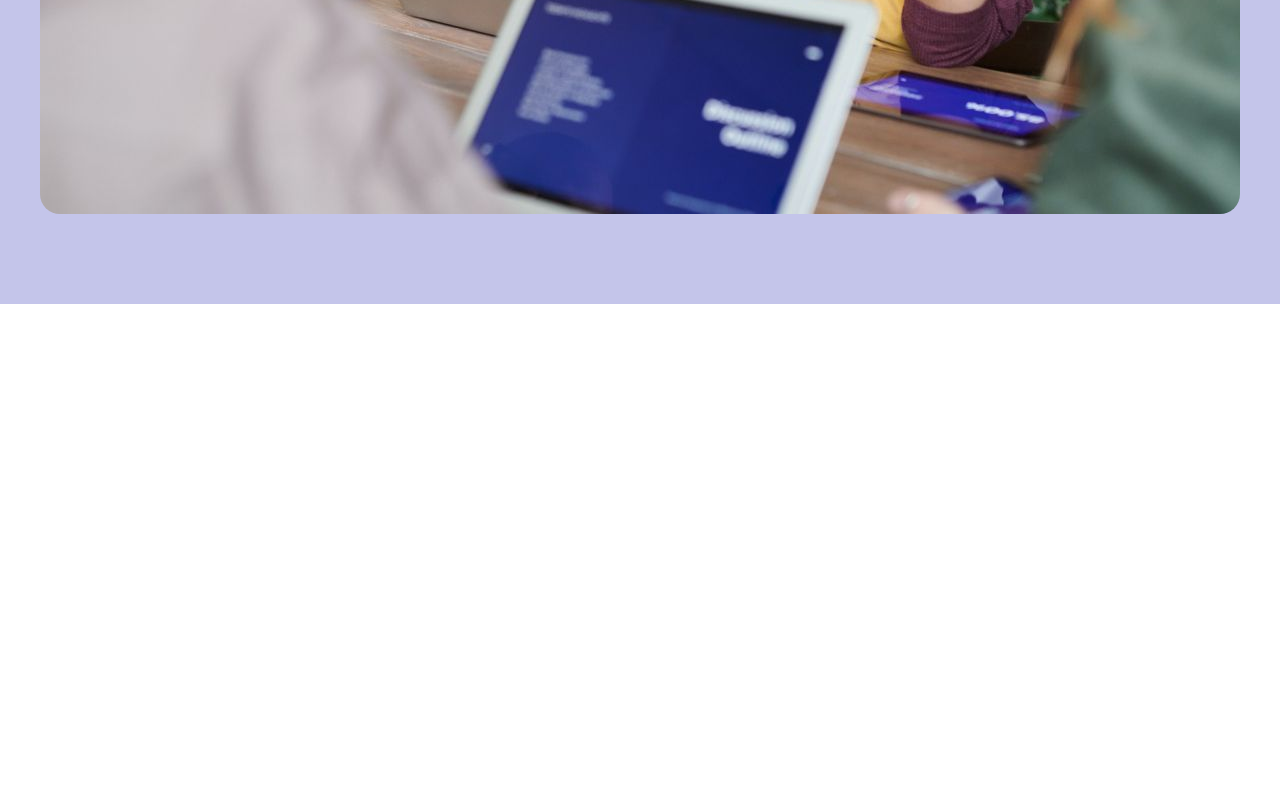
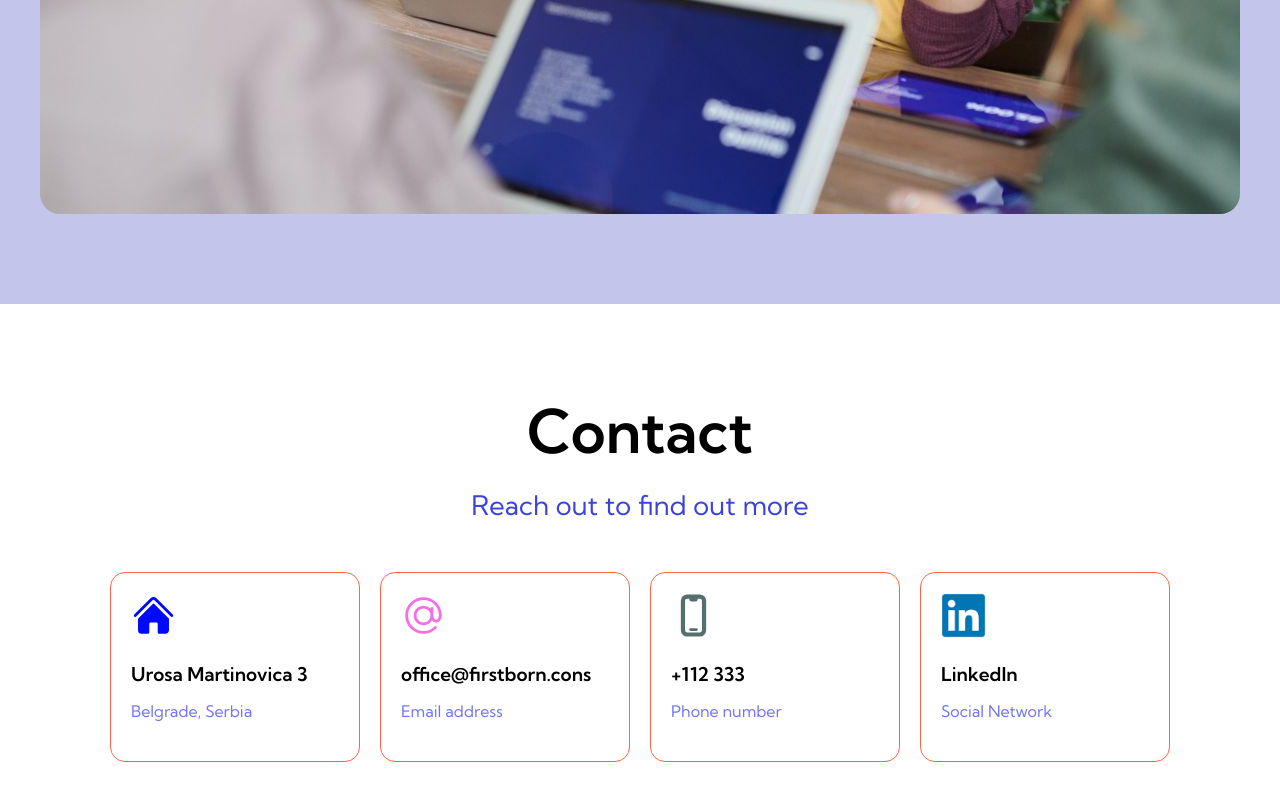
Before and after one commit to Luka-Popovic06/Product-CSS-HTML-3, a plain HTML site: page index.html in a window 1280 px wide. Shown: the part 4162-4962 px from the top of the page. Before the commit the page ends 4466 px from the top, so only its background shows below. Drawn offline with Linux system fonts and the light colour scheme.

Commit message:
Contact box

```diff
--- a/index.html
+++ b/index.html
@@ -165,6 +165,84 @@
         </p>
         <img id="img-edit" src="team_2.jpg" alt="#" />
       </div>
+      <div id="contact">
+        <p id="p-contact-1">Contact</p>
+        <p id="p-contact-2">Reach out to find out more</p>
+      </div>
+      <!--GRID 2-->
+      <div id="grid-box-2">
+        <div class="grid-minibox-2">
+          <svg
+            class="icones-1"
+            xmlns="http://www.w3.org/2000/svg"
+            viewBox="0 0 24 24"
+            fill="currentColor"
+            class="size-6"
+          >
+            <path
+              class="icones-1"
+              d="M11.47 3.841a.75.75 0 0 1 1.06 0l8.69 8.69a.75.75 0 1 0 1.06-1.061l-8.689-8.69a2.25 2.25 0 0 0-3.182 0l-8.69 8.69a.75.75 0 1 0 1.061 1.06l8.69-8.689Z"
+            />
+            <path
+              class="icones-1"
+              d="m12 5.432 8.159 8.159c.03.03.06.058.091.086v6.198c0 1.035-.84 1.875-1.875 1.875H15a.75.75 0 0 1-.75-.75v-4.5a.75.75 0 0 0-.75-.75h-3a.75.75 0 0 0-.75.75V21a.75.75 0 0 1-.75.75H5.625a1.875 1.875 0 0 1-1.875-1.875v-6.198a2.29 2.29 0 0 0 .091-.086L12 5.432Z"
+            />
+          </svg>
+          <p class="grid-p-1">Urosa Martinovica 3</p>
+          <p class="grid-p-2">Belgrade, Serbia</p>
+        </div>
+        <div class="grid-minibox-2">
+          <svg
+            class="icones-2"
+            xmlns="http://www.w3.org/2000/svg"
+            viewBox="0 0 24 24"
+            fill="currentColor"
+            class="size-6"
+          >
+            <path
+              class="icones-2"
+              fill-rule="evenodd"
+              d="M17.834 6.166a8.25 8.25 0 1 0 0 11.668.75.75 0 0 1 1.06 1.06c-3.807 3.808-9.98 3.808-13.788 0-3.808-3.807-3.808-9.98 0-13.788 3.807-3.808 9.98-3.808 13.788 0A9.722 9.722 0 0 1 21.75 12c0 .975-.296 1.887-.809 2.571-.514.685-1.28 1.179-2.191 1.179-.904 0-1.666-.487-2.18-1.164a5.25 5.25 0 1 1-.82-6.26V8.25a.75.75 0 0 1 1.5 0V12c0 .682.208 1.27.509 1.671.3.401.659.579.991.579.332 0 .69-.178.991-.579.3-.4.509-.99.509-1.671a8.222 8.222 0 0 0-2.416-5.834ZM15.75 12a3.75 3.75 0 1 0-7.5 0 3.75 3.75 0 0 0 7.5 0Z"
+              clip-rule="evenodd"
+            />
+          </svg>
+          <p class="grid-p-1">office@firstborn.cons</p>
+          <p class="grid-p-2">Email address</p>
+        </div>
+        <div class="grid-minibox-2">
+          <svg
+            class="icones-3"
+            xmlns="http://www.w3.org/2000/svg"
+            viewBox="0 0 24 24"
+            fill="currentColor"
+            class="size-6"
+          >
+            <path
+              class="icones-3"
+              d="M10.5 18.75a.75.75 0 0 0 0 1.5h3a.75.75 0 0 0 0-1.5h-3Z"
+            />
+            <path
+              class="icones-3"
+              fill-rule="evenodd"
+              d="M8.625.75A3.375 3.375 0 0 0 5.25 4.125v15.75a3.375 3.375 0 0 0 3.375 3.375h6.75a3.375 3.375 0 0 0 3.375-3.375V4.125A3.375 3.375 0 0 0 15.375.75h-6.75ZM7.5 4.125C7.5 3.504 8.004 3 8.625 3H9.75v.375c0 .621.504 1.125 1.125 1.125h2.25c.621 0 1.125-.504 1.125-1.125V3h1.125c.621 0 1.125.504 1.125 1.125v15.75c0 .621-.504 1.125-1.125 1.125h-6.75A1.125 1.125 0 0 1 7.5 19.875V4.125Z"
+              clip-rule="evenodd"
+            />
+          </svg>
+          <p class="grid-p-1">+112 333</p>
+          <p class="grid-p-2">Phone number</p>
+        </div>
+        <div class="grid-minibox-2">
+          <img
+            class="img-grid"
+            src="linkedin.png"
+            alt="#"
+            width="45"
+            height="45"
+          />
+          <p class="grid-p-1">LinkedIn</p>
+          <p class="grid-p-2">Social Network</p>
+        </div>
+      </div>
     </div>
   </body>
 </html>
--- a/style.css
+++ b/style.css
@@ -155,3 +155,66 @@ header {
 #img-edit {
   border-radius: 20px;
 }
+/*contact box*/
+#contact {
+  margin: auto;
+  display: flex;
+  flex-direction: column;
+  align-items: center;
+  gap: 20px;
+  margin-top: 90px;
+  margin-bottom: 50px;
+}
+#p-contact-1 {
+  font-size: 60px;
+  font-weight: 600;
+}
+#p-contact-2 {
+  font-size: 27px;
+  font-weight: 400;
+  color: #3c42e1;
+}
+/*grid box 2*/
+#grid-box-2 {
+  display: grid;
+  grid-template-columns: 250px 250px 250px 250px;
+  justify-content: center;
+  column-gap: 20px;
+  grid-template-rows: 190px;
+  margin-bottom: 150px;
+}
+.grid-minibox-2 {
+  border: 1px solid #ff6347;
+  border-radius: 15px;
+  padding: 20px;
+}
+.icones-1 {
+  color: #0008ff;
+  width: 45px;
+  height: 45px;
+  margin-bottom: 20px;
+}
+.icones-2 {
+  color: #f46fe5;
+  width: 45px;
+  height: 45px;
+  margin-bottom: 20px;
+}
+.icones-3 {
+  color: rgb(86, 110, 110);
+  width: 45px;
+  height: 45px;
+  margin-bottom: 20px;
+}
+.img-grid {
+  margin-bottom: 20px;
+  object-fit: cover;
+}
+.grid-p-1 {
+  font-size: 19px;
+  font-weight: 600;
+  margin-bottom: 15px;
+}
+.grid-p-2 {
+  color: #6f74f4;
+}
```
Also changed, not shown: linkedin.png (added).
